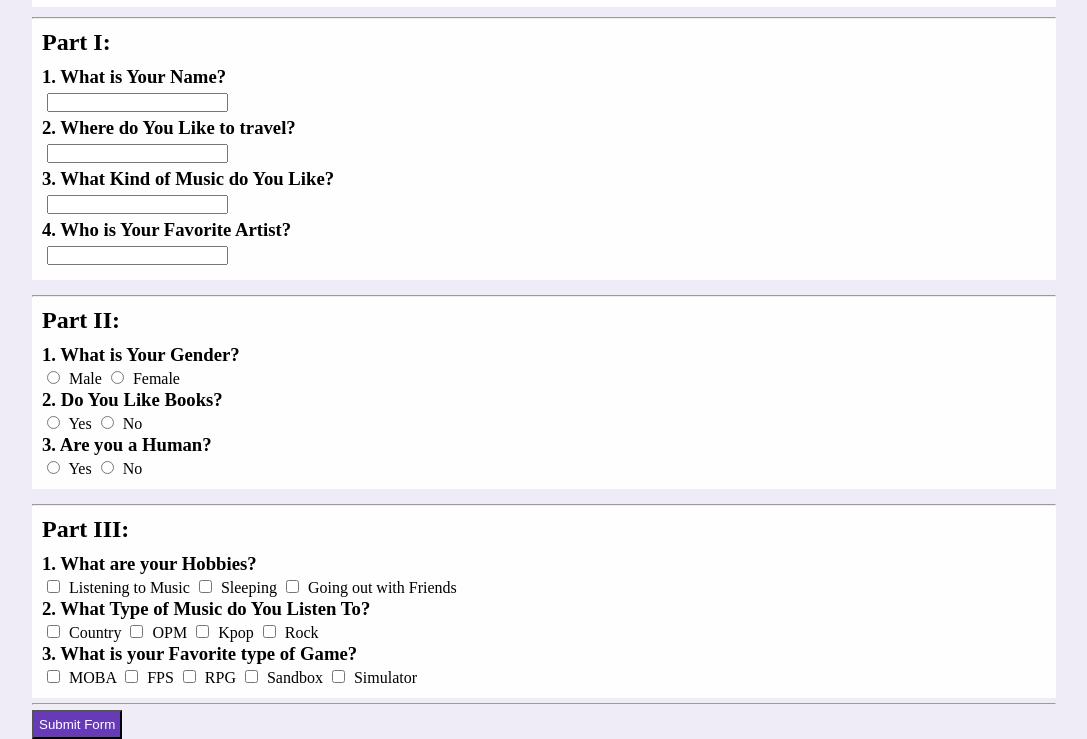
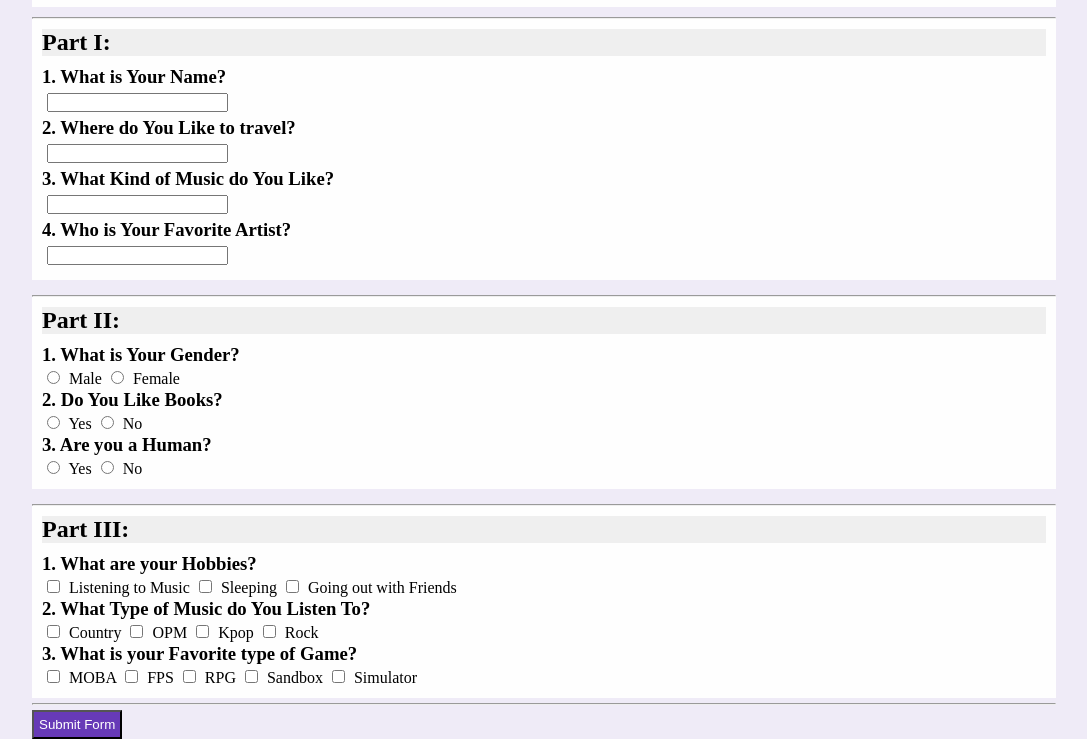
Before and after one commit to paulAngelo-ws/MID-Lab2, a plain HTML site: page index.html in a window 1280 px wide. Shown: the part 108-847 px from the top of the page, without its empty margins (96-1183 px from the left). Drawn offline with Linux system fonts and the light colour scheme.

Commit message:
minor changes

```diff
--- a/styles.css
+++ b/styles.css
@@ -51,6 +51,8 @@ body {
 }
 
 h2 {
+    background-color: #efefef;
+    margin-top: 0px;
     margin-bottom: 10px;
 }
 
```
